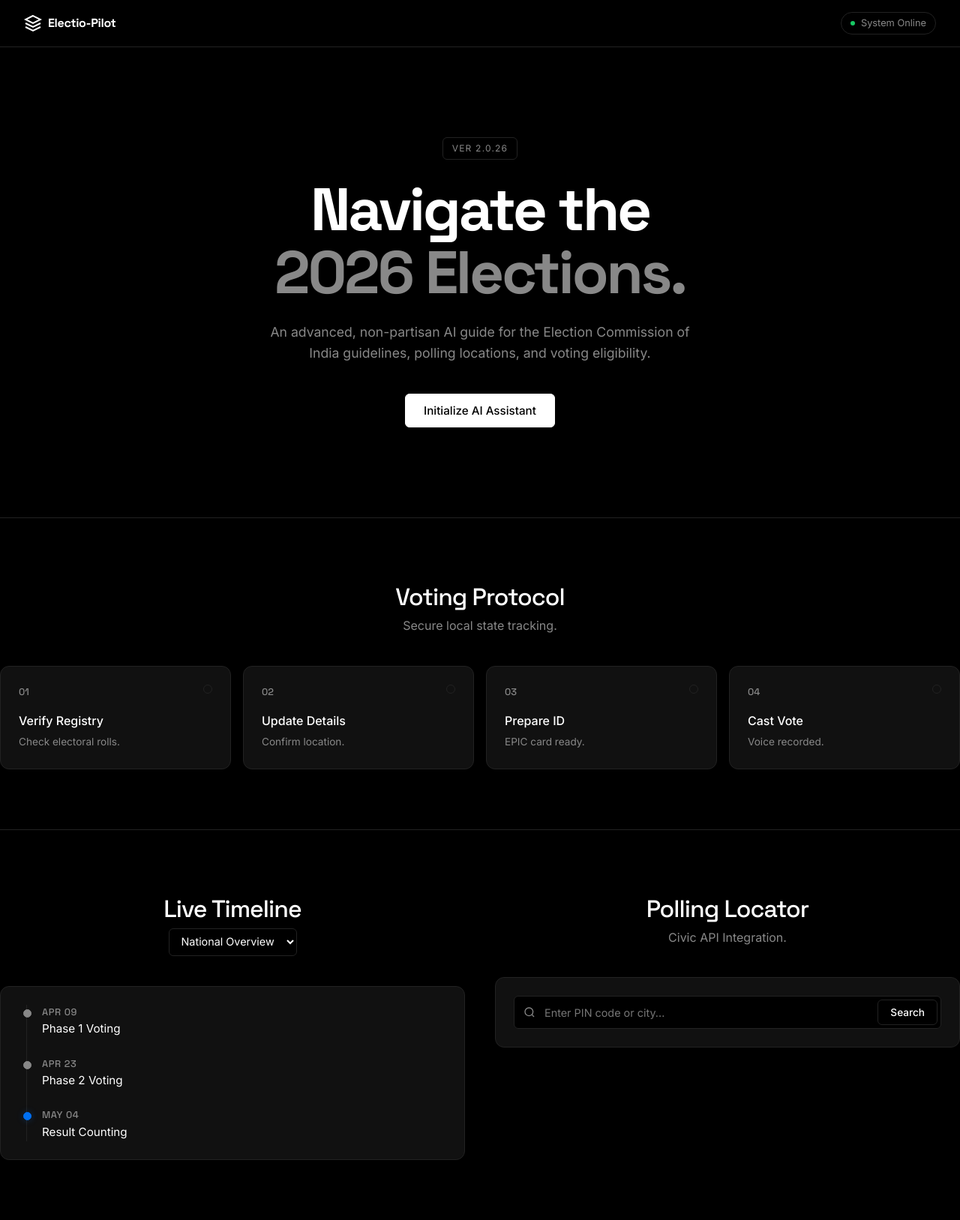
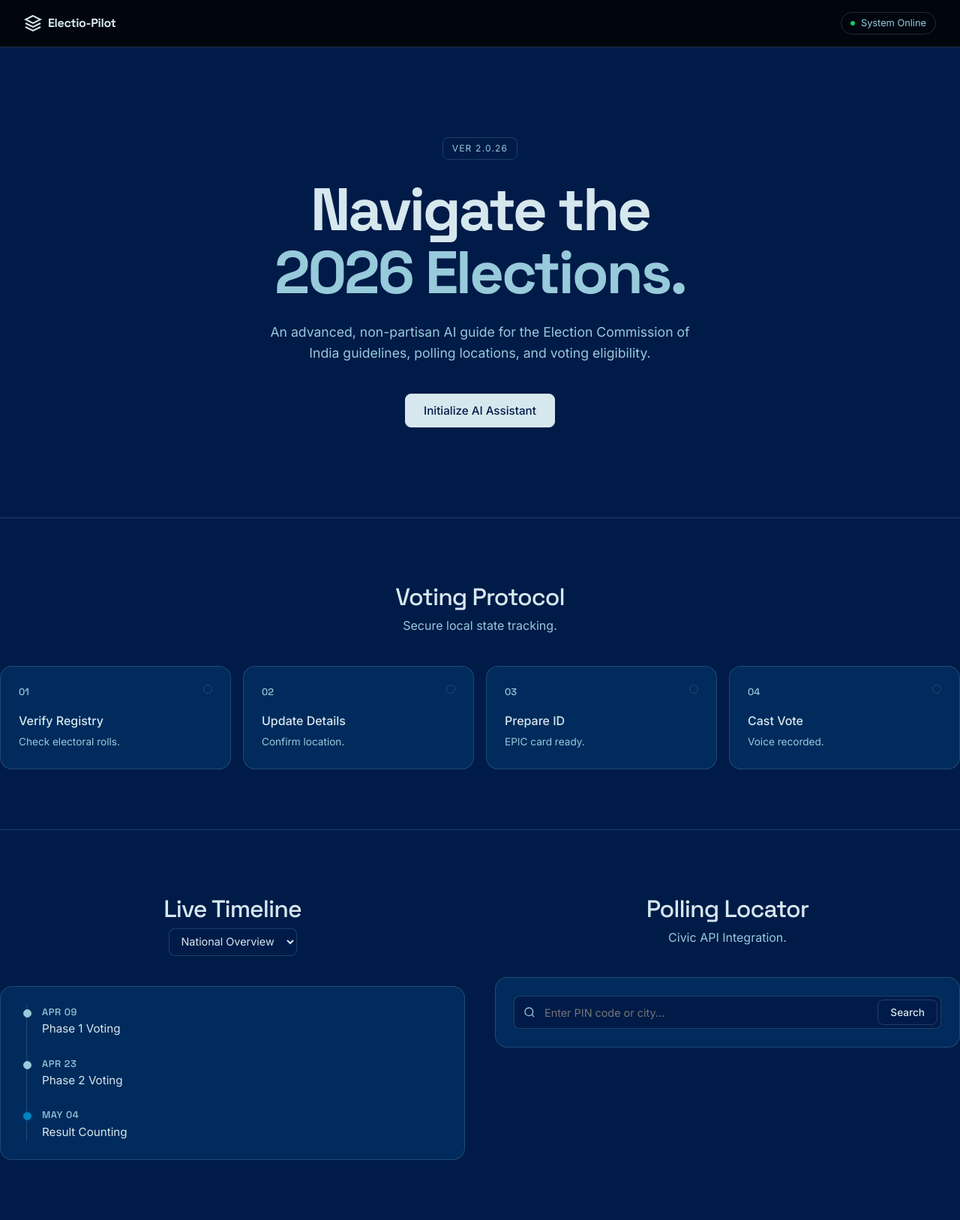
Before and after one commit to Khushi-0106/electio-pilot, a Spring Boot app: page / in a window 1280 px wide. Shown: the whole page at 75% size. Run offline with Spring Boot 4, Linux system fonts and the light colour scheme.

Commit message:
Update theme to custom blue palette

```diff
--- a/src/main/resources/static/styles/main.css
+++ b/src/main/resources/static/styles/main.css
@@ -1,21 +1,20 @@
-/* --- Hyper-Minimalist SaaS Theme --- */
 :root {
-    --bg-base: #000000;
-    --bg-surface: #0a0a0a;
-    --bg-card: #111111;
-    --border-dim: #222222;
-    --border-hover: #333333;
+    --bg-base: #001B48;
+    --bg-surface: #00457A;
+    --bg-card: rgba(0, 69, 122, 0.4);
+    --border-dim: rgba(151, 202, 219, 0.2);
+    --border-hover: rgba(151, 202, 219, 0.5);
 
-    --text-primary: #ffffff;
-    --text-secondary: #888888;
+    --text-primary: #D6E8EE;
+    --text-secondary: #97CADB;
 
-    --accent: #e2e8f0;
-    --accent-hover: #ffffff;
-    --accent-blue: #0070f3; /* Vercel Blue */
+    --accent: #0084BE;
+    --accent-hover: #97CADB;
+    --accent-blue: #0084BE;
     --success: #17c964;
 
-    --radius-sm: 6px;
-    --radius-md: 12px;
+    --radius-sm: 8px;
+    --radius-md: 16px;
     --radius-lg: 24px;
 }
 
```
